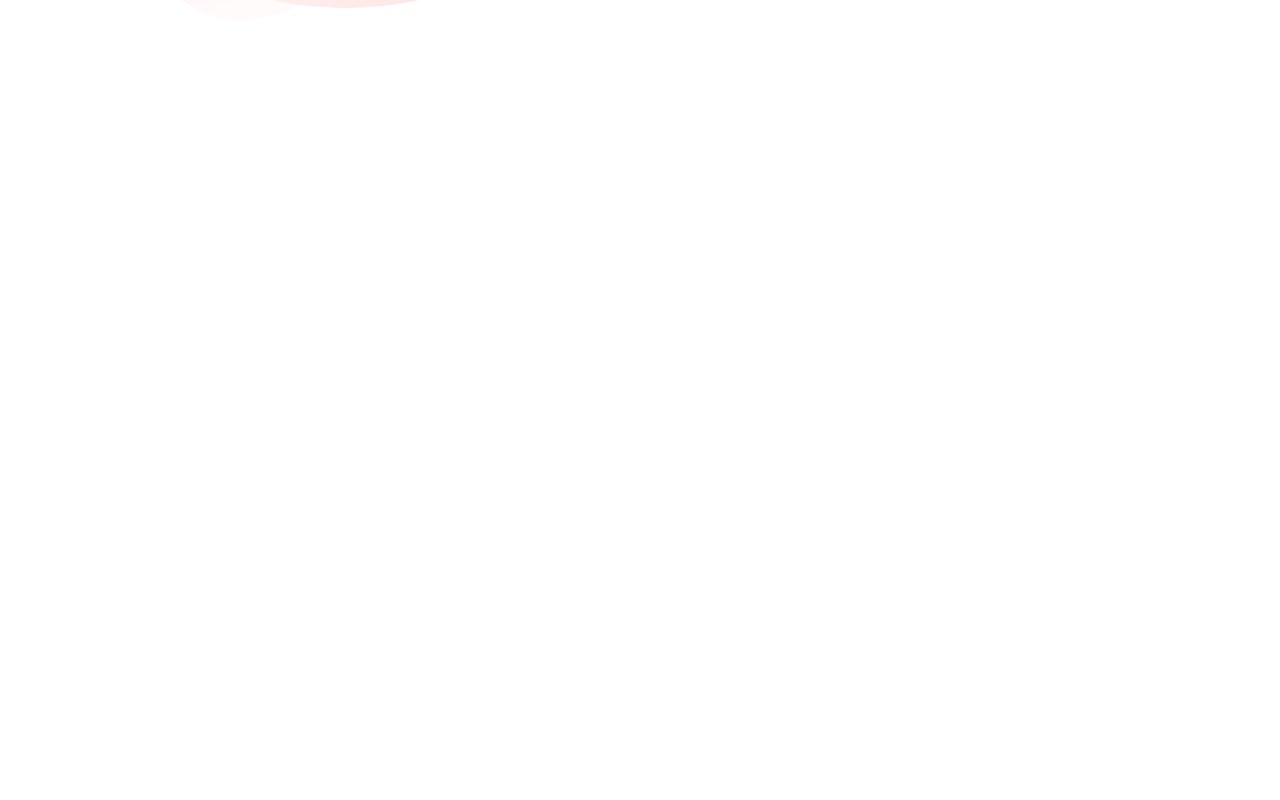
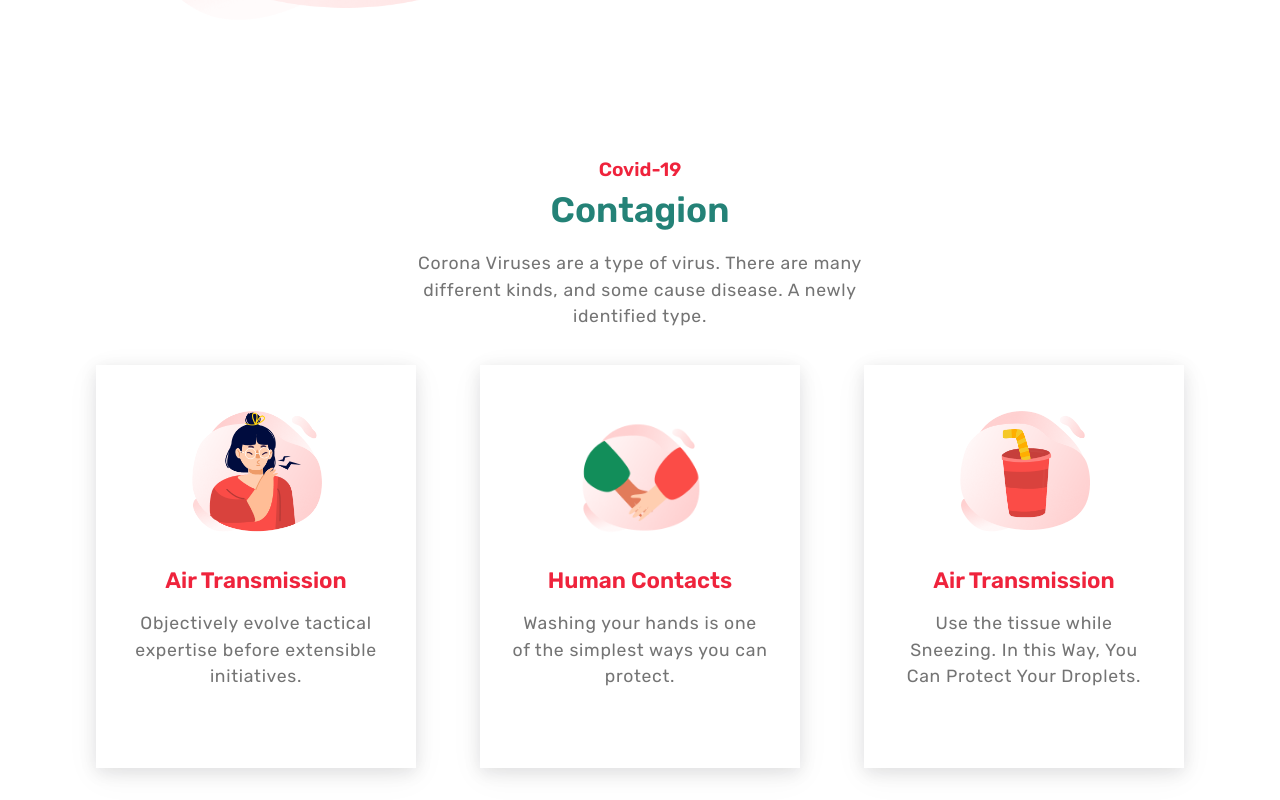
Before and after one commit to Damkols/Covid19-awareness-landing-page, a React (Create React App) app: page / in a window 1280 px wide. Shown: the part 1010-1810 px from the top of the page. Before the commit the page ends 1136 px from the top, so only its background shows below. Built offline with nearby package versions, Linux system fonts and the light colour scheme.

Commit message:
built contagion page

```diff
--- a/src/App.js
+++ b/src/App.js
@@ -1,4 +1,5 @@
 import About from "./components/About/About";
+import Contagion from "./components/Contagion/Contagion";
 import Hero from "./components/Hero/Hero";
 import Navbar from "./components/Navbar/Navbar";
 import "./styles/Global.scss";
@@ -9,6 +10,7 @@
       <Navbar />
       <Hero />
       <About />
+      <Contagion />
     </div>
   );
 }
--- /dev/null
+++ b/src/components/Contagion/Contagion.jsx
@@ -0,0 +1,62 @@
+import React from "react";
+import "./Contagion.scss";
+import HumanContact from "../../assets/humanContact.png";
+import Object from "../../assets/containedObject.png";
+import airTransmission from "../../assets/airTransmission.png";
+
+const Contagion = () => {
+  const cards = [
+    {
+      img: airTransmission,
+      title: "Air Transmission",
+      description:
+        "Objectively evolve tactical expertise before extensible initiatives.",
+      alt: "Air Transmission",
+      id: 1,
+    },
+    {
+      img: HumanContact,
+      title: "Human Contacts",
+      description:
+        "Washing your hands is one of the simplest ways you can protect.",
+      alt: "Human Contacts",
+      id: 2,
+    },
+    {
+      img: Object,
+      title: "Air Transmission",
+      description:
+        "Use the tissue while Sneezing. In this Way, You Can Protect Your Droplets.",
+      alt: "object",
+      id: 3,
+    },
+  ];
+
+  return (
+    <section className="contagion" id="contagion">
+      <div className="info">
+        <h4 className="subTitle">Covid-19</h4>
+        <h2 className="title">Contagion</h2>
+        <p className="description">
+          Corona Viruses are a type of virus. There are many different kinds,
+          and some cause disease. A newly identified type.
+        </p>
+      </div>
+      <div className="content">
+        <div className="cards">
+          {cards.map((card) => (
+            <div className="card" key={card.id}>
+              <img src={card.img} alt={card.alt} />
+              <div className="text">
+                <h3 className="title">{card.title}</h3>
+                <p className="description">{card.description}</p>
+              </div>
+            </div>
+          ))}
+        </div>
+      </div>
+    </section>
+  );
+};
+
+export default Contagion;
--- /dev/null
+++ b/src/components/Contagion/Contagion.scss
@@ -0,0 +1,71 @@
+@import "../../styles/mixin/mixin.scss";
+@import "../../styles/variables/variables.scss";
+
+.contagion {
+  margin: 2rem 4rem;
+  .info {
+    @include enableFlex(true);
+
+    .description {
+      width: 40%;
+      text-align: center;
+
+      @media screen and (max-width: 768px) {
+        width: 100%;
+      }
+    }
+  }
+  .content {
+    position: relative;
+    // .virus {
+    //   position: absolute;
+    //   left: 1rem;
+    //   top: 7rem;
+
+    //   @media screen and (max-width: 1000px) {
+    //     display: none;
+    //   }
+    //   img {
+    //     height: 20rem;
+    //   }
+    // }
+  }
+  .cards {
+    @include enableFlex();
+    flex-wrap: wrap;
+
+    // @media screen and (max-width: 768px){
+    //   flex-wrap: ;
+    // }
+
+    gap: 4rem;
+    margin-top: 1rem;
+    .card {
+      height: 25rem;
+      width: 20rem;
+      @include enableFlex();
+
+      .text {
+        padding: 2rem;
+        text-align: center;
+        .title {
+          margin-bottom: 1rem;
+        }
+      }
+      img {
+        max-height: 8rem;
+      }
+      transition: 0.2s ease-in-out;
+      border-bottom: 0.2rem solid white;
+      &:hover {
+        box-shadow: rgba(17, 17, 26, 0.1) 0px 4px 16px,
+          rgba(17, 17, 26, 0.1) 0px 8px 24px,
+          rgba(17, 17, 26, 0.1) 0px 16px 56px;
+        border-bottom: 0.2rem solid $secondaryColor;
+      }
+      flex-direction: column;
+      box-shadow: rgba(17, 17, 26, 0.1) 0px 4px 16px,
+        rgba(17, 17, 26, 0.05) 0px 8px 32px;
+    }
+  }
+}
```
